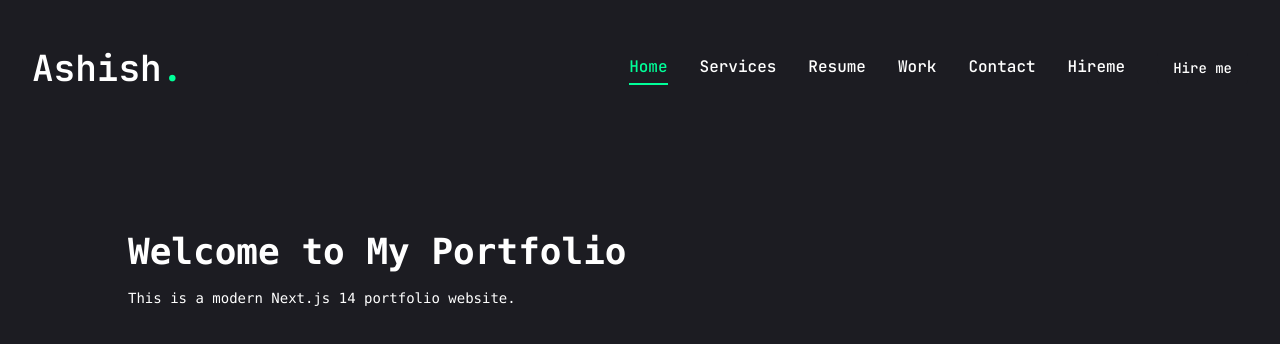
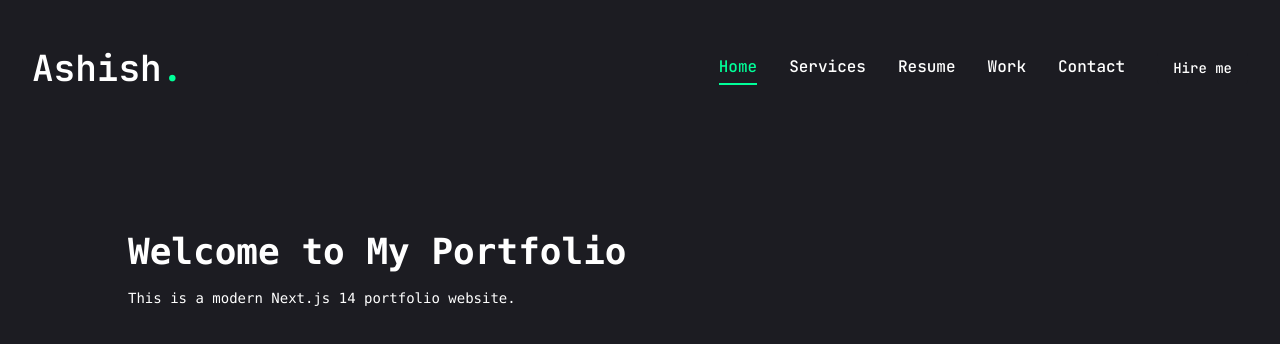
Before and after one commit to DrDead0/Portfolio, a Next.js app: page / in a window 1280 px wide. Shown: the top 344 px of the page. Built offline with nearby package versions, Linux system fonts and the light colour scheme.

Commit message:
Debugged extra hire me problem

```diff
--- a/components/nav.jsx
+++ b/components/nav.jsx
@@ -22,9 +22,6 @@ const links =[
     {
         name:'contact',
         path:'/contact'
-    },{
-        name:'hireme',
-        path:'/hireme'
     }
 ]
 const Nav =()=>{
--- a/package.json
+++ b/package.json
@@ -6,7 +6,8 @@
     "dev": "next dev",
     "build": "next build",
     "start": "next start",
-    "lint": "next lint"
+    "lint": "next lint",
+    "type": "module"
   },
   "dependencies": {
     "@radix-ui/react-dialog": "^1.1.6",
```
